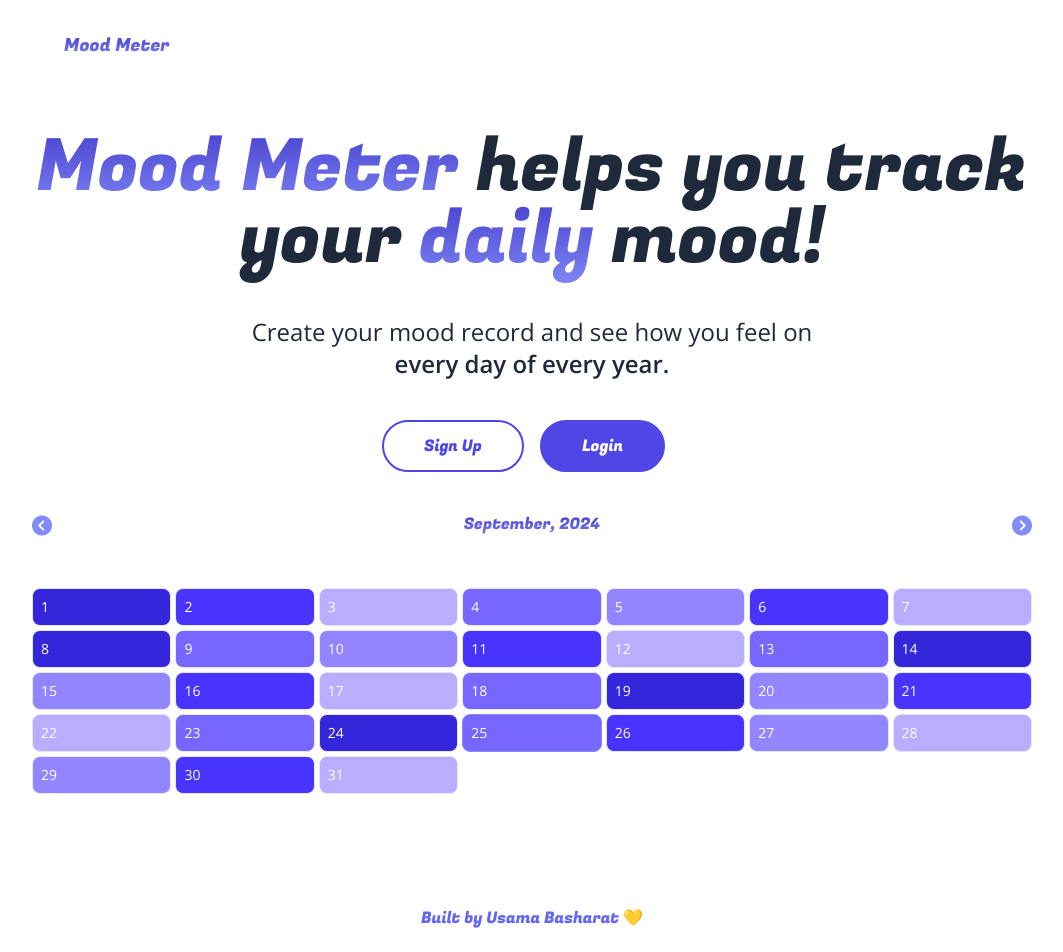
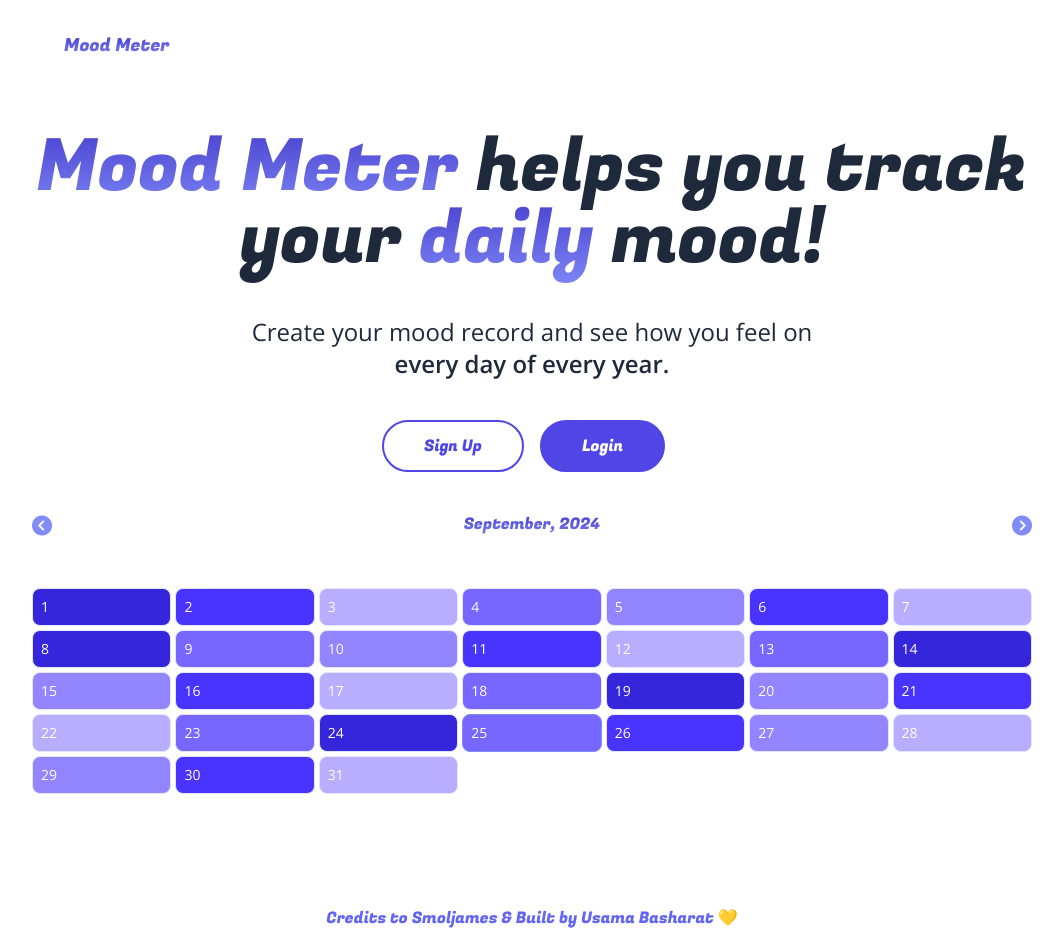
Before and after one commit to usamabasharat/mood-meter, a Next.js app: page / in a window 1280 px wide. Shown: the top 952 px of the page, without its empty margins (108-1171 px from the left). Built offline with nearby package versions, Linux system fonts and the light colour scheme; no server answers.

Commit message:
Updated Readme file

```diff
--- a/app/layout.js
+++ b/app/layout.js
@@ -33,7 +33,7 @@ export default function RootLayout({ children }) {
           fugaz.className
         }
       >
-        Built by Usama Basharat 💛
+        Credits to Smoljames & Built by Usama Basharat 💛
       </p>
     </footer>
   );
```
Also changed, not shown: image.png (added), 1 other file (tests, documents, lock files or other folders).
